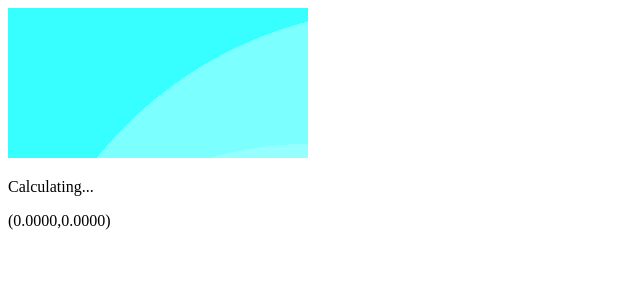
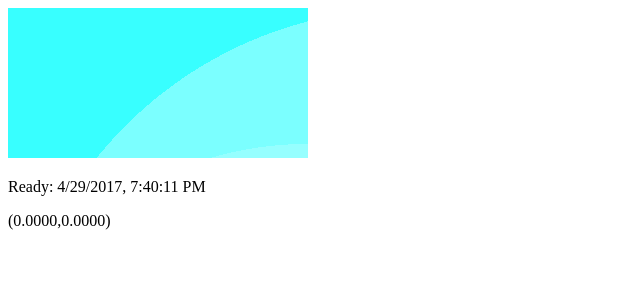
Before and after one commit to coreywhite/fun-with-fractals, a React app: page / in a window 1280 px wide. Shown: the top 300 px of the page, without its empty margins (0-640 px from the left). Built offline with nearby package versions, Linux system fonts and the light colour scheme; the HTML template or start-up script is replaced by a standard one.

Commit message:
Began implementing display changes while fractal is calculating

```diff
--- a/src/components/FractalRenderer.tsx
+++ b/src/components/FractalRenderer.tsx
@@ -1,5 +1,6 @@
 import * as React from "react";
 import {CanvasComponent} from "./CanvasComponent"
+import {FractalStatus} from "./FractalStatus"
 import {IFractalCalculator} from "../interfaces/IFractalCalculator"
 import {Color} from "../classes/Color"
 
@@ -32,15 +33,28 @@ export class FractalRenderer extends React.Component<FractalRendererProps, Fract
     }
 
     private handleCalculationDone = (fractalData: number[][]) => {
+        console.log(`Start of handleCalculationDone. Value of calculating: ${this.state.calculating}`);
         this.setState({fractalData: fractalData, calculating: false}, this.setImageData);
+        console.log(`End of handleCalculationDone. Value of calculating: ${this.state.calculating}`);
     }
 
     private handleClick = () => {
-        this.props.fractalCalculator.calculate(this.handleCalculationDone);
-        this.setState({calculating: true});
+        console.log(`Start of handleClick. Value of calculating: ${this.state.calculating}`);
+        this.setState({calculating: true},
+            () => {
+                console.log(`Start of callback in handleClick. Value of calculating: ${this.state.calculating}`);
+                //TODO: Not sure why this setTimeout is necessary, but without it React doesn't re-render
+                //the child components after setting state.calculating to TRUE.
+                setTimeout(()=>{this.props.fractalCalculator.calculate(this.handleCalculationDone);}, 0)
+                //this.props.fractalCalculator.calculate(this.handleCalculationDone);
+                console.log(`End of callback in handleClick. Value of calculating: ${this.state.calculating}`);
+            }
+        );
+        console.log(`End of handleClick. Value of calculating: ${this.state.calculating}`);
     }
 
     private setImageData = () => {
+        console.log(`Start of setImageData. Value of calculating: ${this.state.calculating}`);
         let fractalData = this.state.fractalData;
         let ctx = this.state.ctx;
         let imageData = this.getInitImageData(ctx);
@@ -58,6 +72,7 @@ export class FractalRenderer extends React.Component<FractalRendererProps, Fract
             }
         }
         this.setState({imageData: imageData}, this.renderCanvas);
+        console.log(`End of setImageData. Value of calculating: ${this.state.calculating}`);
     }
 
     private getInitImageData = (ctx: CanvasRenderingContext2D) => {
@@ -100,15 +115,29 @@ export class FractalRenderer extends React.Component<FractalRendererProps, Fract
     }
 
     componentDidMount() {
-        this.props.fractalCalculator.calculate(this.handleCalculationDone);
-        this.setState({calculating: true});
+        console.log(`Start of componentDidMount. Value of calculating: ${this.state.calculating}`);
+        this.setState({calculating: true},
+            () => {
+                console.log(`Start of callback in componentDidMount. Value of calculating: ${this.state.calculating}`);
+                this.props.fractalCalculator.calculate(this.handleCalculationDone);
+                console.log(`End of callback in componentDidMount. Value of calculating: ${this.state.calculating}`);
+            }
+        );
+        console.log(`End of componentDidMount. Value of calculating: ${this.state.calculating}`);
     }
 
+    // shouldComponentUpdate(nextProps:FractalRendererProps, nextState:FractalRendererState){
+    //     console.log(`In shouldComponentUpdate. Old calculating: ${this.state.calculating}. Next calculating: ${this.state.calculating}.`);
+    //     return this.state.calculating != nextState.calculating;
+    // }
+
     render() {
+        console.log(`RENDERING with calculating = ${this.state.calculating}`);
+        let status = this.state.calculating ? 'Calculating...' : 'Ready';
         return (
             <div onClick={this.handleClick} >
             <CanvasComponent className={this.props.className} onContextChange={this.handleContext} />
-            {this.state.calculating && <p className = 'coordinates'>Calculating...</p>}
+            <FractalStatus status={status} />
             </div>
         );
     }
--- /dev/null
+++ b/src/components/FractalStatus.tsx
@@ -0,0 +1,9 @@
+import * as React from "react";
+
+export interface FractalStatusProps {status: string}
+
+export const FractalStatus = (props:FractalStatusProps) => {
+    console.log(`In FractalStatus render with status = ${props.status}`);
+    let currentdatetime = new Date().toLocaleString();
+    return (<p id="status" className="status">{props.status}: {currentdatetime}</p>);
+}
```
Also changed, not shown: 1 other file (tests, documents, lock files or other folders).
